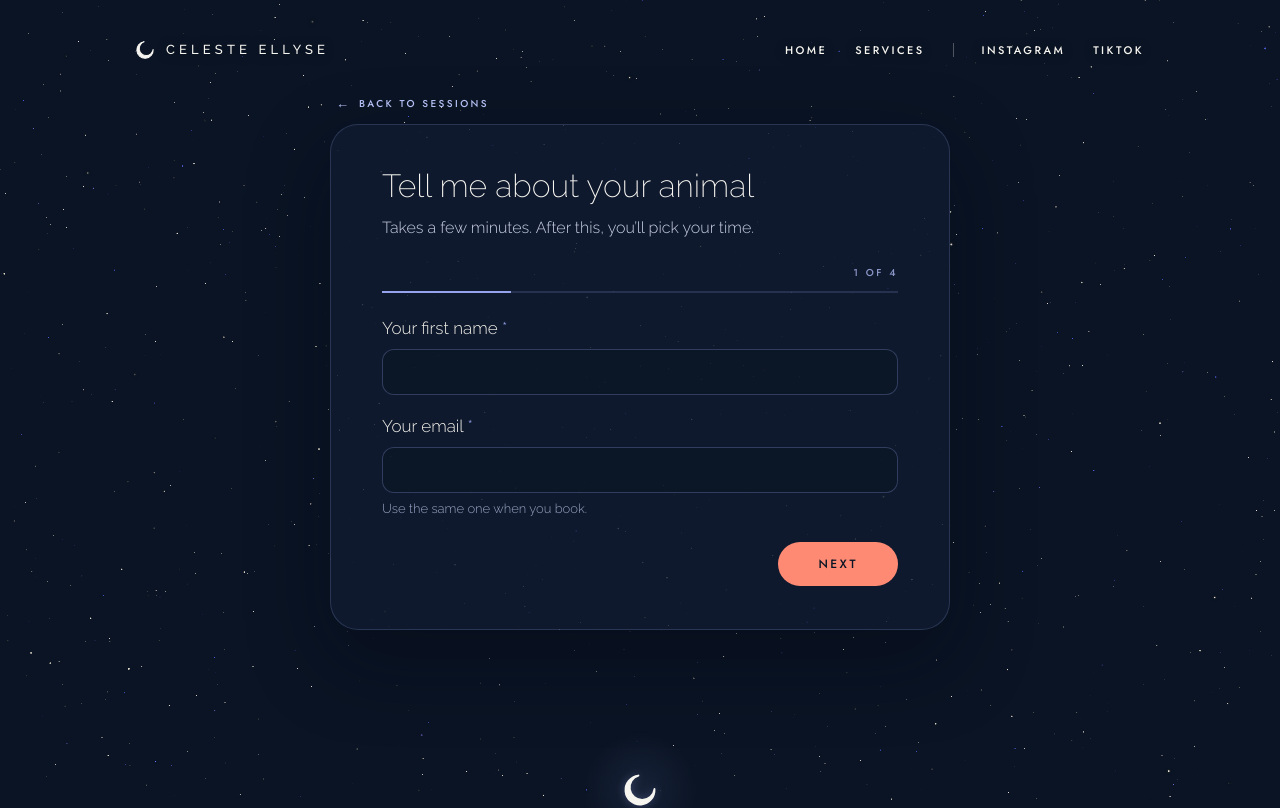
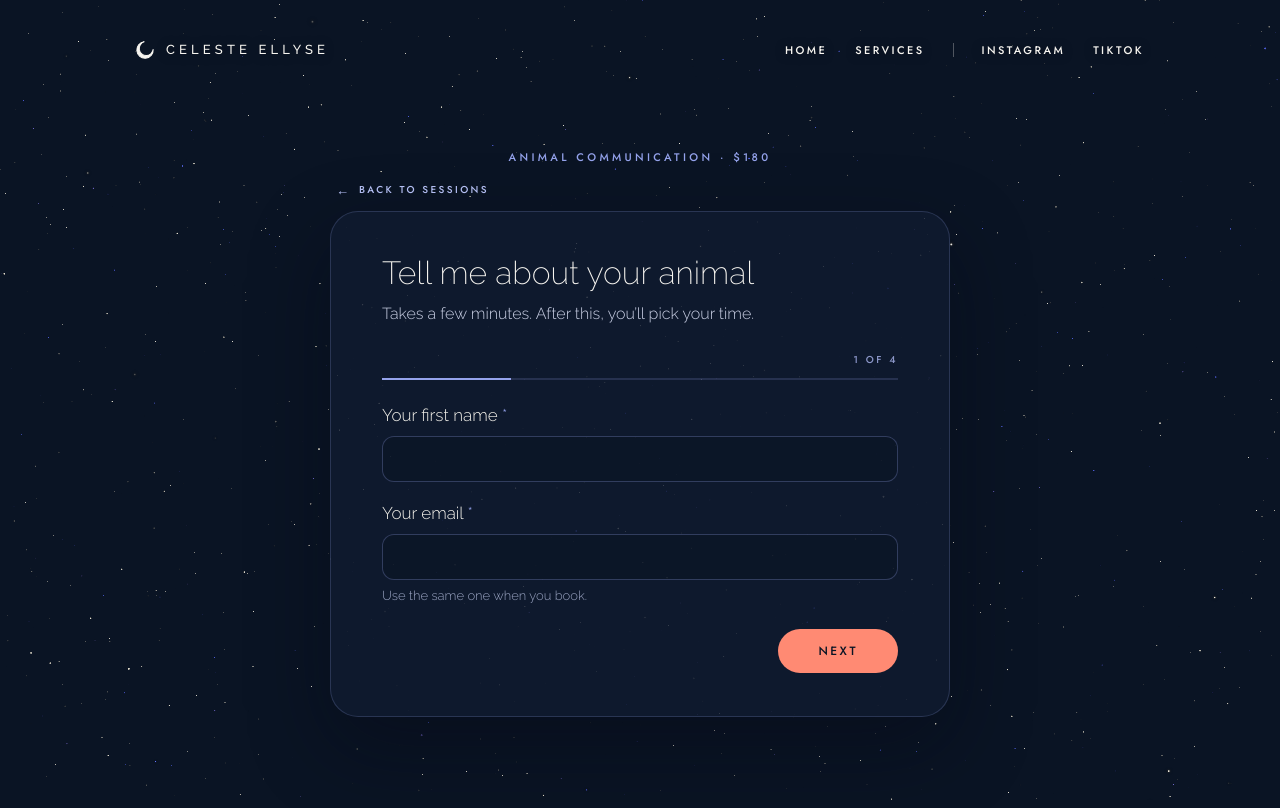
Before and after one commit to DHolliday1881/celesteellyse, a Next.js app: page /book/animal-communication in a window 1280 px wide. Shown: the top 808 px of the page. Built offline with nearby package versions, Linux system fonts and the light colour scheme.

Commit message:
style: add the session name and price above the booking card

```diff
--- a/app/book/[slug]/page.module.css
+++ b/app/book/[slug]/page.module.css
@@ -11,6 +11,13 @@
   padding: calc(var(--nav-height) + 20px) 16px 0;
 }
 
+/* Session name and price above the card */
+.session {
+  margin-bottom: 44px;
+  color: var(--periwinkle);
+  text-align: center;
+}
+
 .page > footer {
   z-index: 1;
 }
@@ -18,6 +25,6 @@
 /* Tablet and up */
 @media (min-width: 48rem) {
   .main {
-    padding: calc(var(--nav-height) + 40px) var(--gutter) 0;
+    padding: calc(var(--nav-height) + 64px) var(--gutter) 0;
   }
 }
--- a/app/book/[slug]/page.tsx
+++ b/app/book/[slug]/page.tsx
@@ -4,6 +4,7 @@ import IntakeForm from "@/components/book/IntakeForm"
 import NightSkyLoader from "@/components/NightSkyLoader"
 import SiteFooter from "@/components/SiteFooter"
 import {booking} from "@/content/booking"
+import {services} from "@/content/site"
 import styles from "./page.module.css"
 
 export const dynamicParams = false
@@ -11,6 +12,15 @@ export const dynamicParams = false
 /** One booking page per intake form. */
 export function generateStaticParams() {
   return booking.forms.map(({slug}) => ({slug}))
+}
+
+/** The session name and price from Services, or just the name when the page books more than one price. */
+function sessionLabel(slug: string) {
+  const options = services.groups
+    .flatMap((group) => group.services)
+    .flatMap((service) => service.options.filter((option) => option.url === `/book/${slug}`).map((option) => ({name: service.name, price: option.price})))
+  if (options.length === 1) return `${options[0].name} · ${options[0].price}`
+  return options[0]?.name
 }
 
 /** Title and description for a booking page. */
@@ -33,6 +43,7 @@ export default async function BookPage(props: PageProps<"/book/[slug]">) {
     <div className={styles.page}>
       <NightSkyLoader />
       <main className={styles.main}>
+        <p className={`label ${styles.session}`}>{sessionLabel(slug)}</p>
         <IntakeForm form={form} />
       </main>
       <SiteFooter />
```
